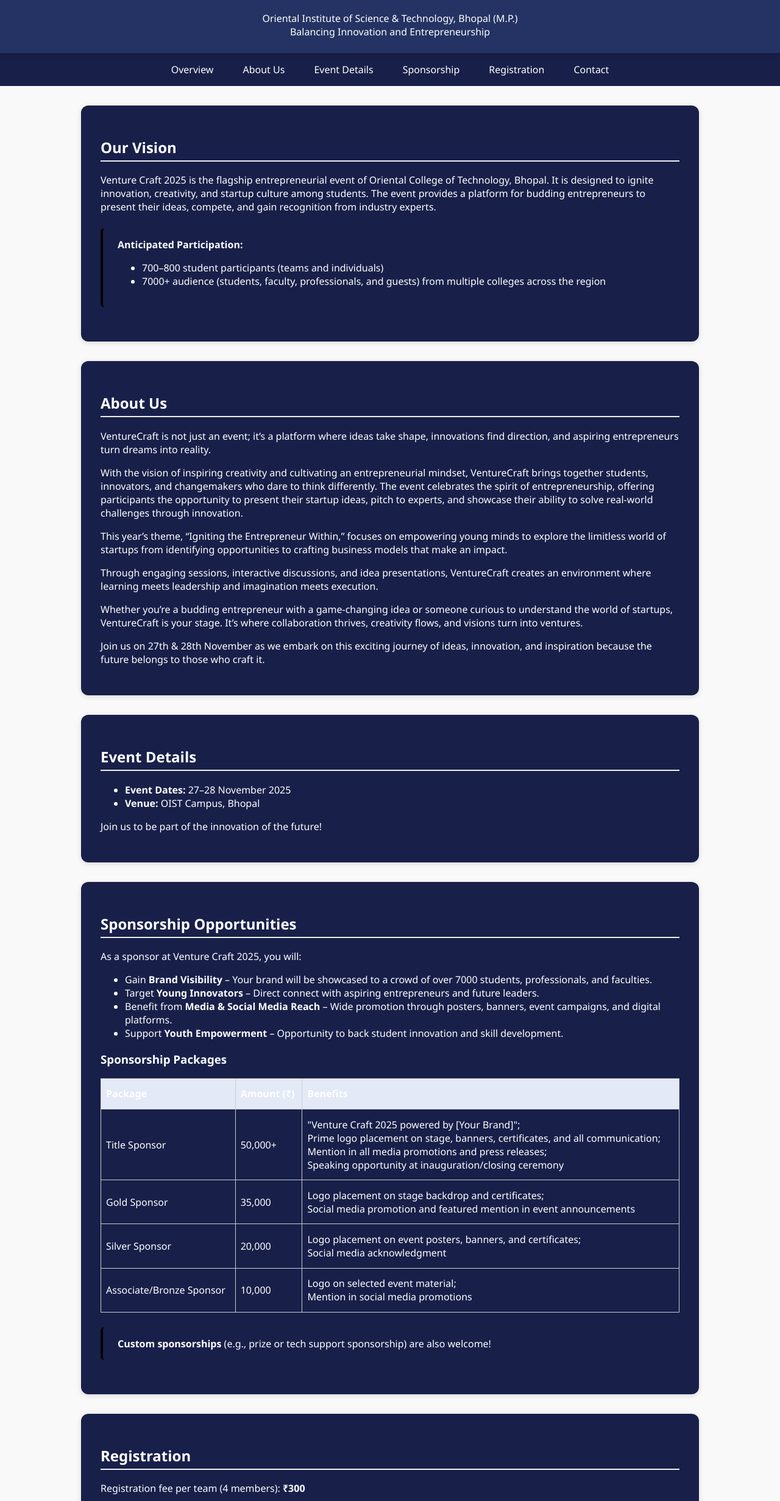
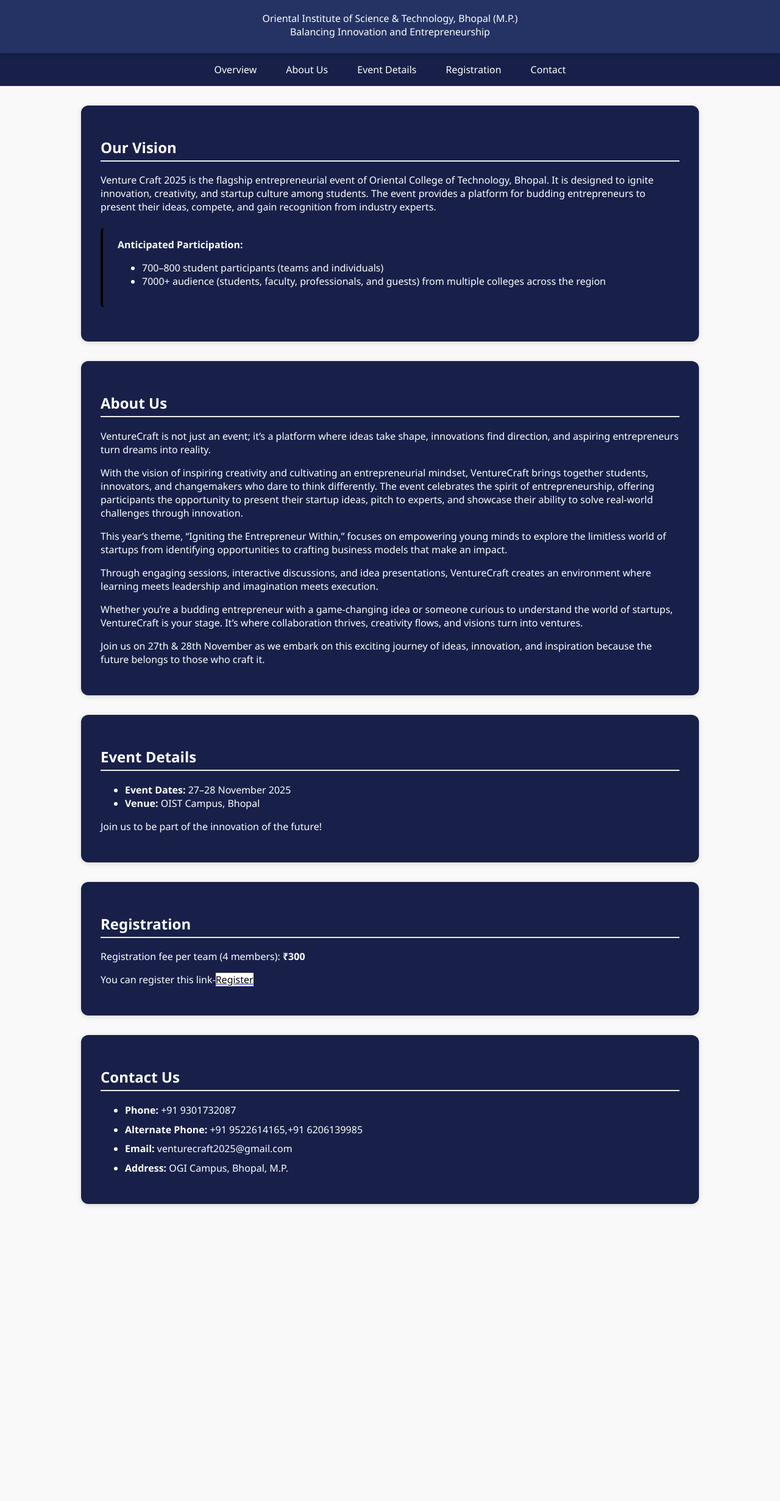
Before and after one commit to knowsyash/venturecraft, a plain HTML site: page index.html in a window 1280 px wide. Shown: the part 99-2560 px from the top of the page at 61% size. After the commit the page ends 2105 px from the top, so only its background shows below. Drawn offline with Linux system fonts and the light colour scheme.

Commit message:
added page

```diff
--- a/index.html
+++ b/index.html
@@ -162,7 +162,7 @@
     <a href="#overview" class="active">Overview</a>
     <a href="#about">About Us</a>
     <a href="#event-details">Event Details</a>
-    <a href="#sponsorship">Sponsorship</a>
+    <!-- <a href="#sponsorship">Sponsorship</a> -->
     <a href="#registration">Registration</a>
     <a href="#contact">Contact</a>
   </nav>
@@ -212,7 +212,7 @@
     <p>Join us to be part of the innovation of the future!</p>
   </section>
 
-  <section id="sponsorship">
+  <!-- <section id="sponsorship">
     <h2>Sponsorship Opportunities</h2>
     <p>As a sponsor at Venture Craft 2025, you will:</p>
     <ul>
@@ -266,7 +266,7 @@
     <div class="cta">
       <strong>Custom sponsorships</strong> (e.g., prize or tech support sponsorship) are also welcome!
     </div>
-  </section>
+  </section> -->
 
   <section id="registration">
     <h2>Registration</h2>
```
